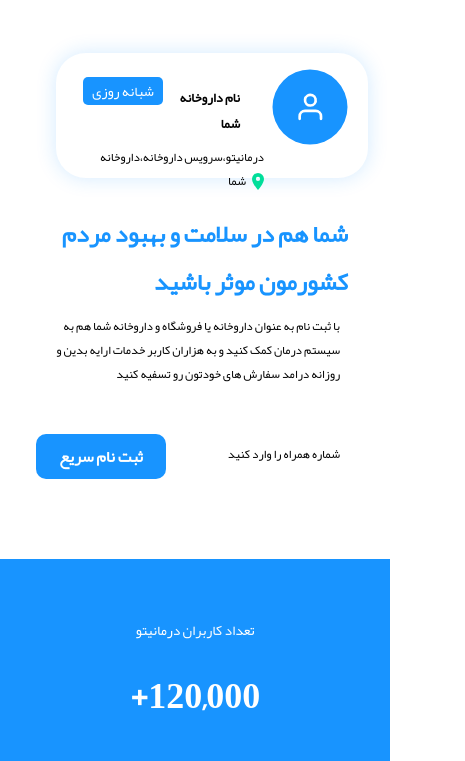
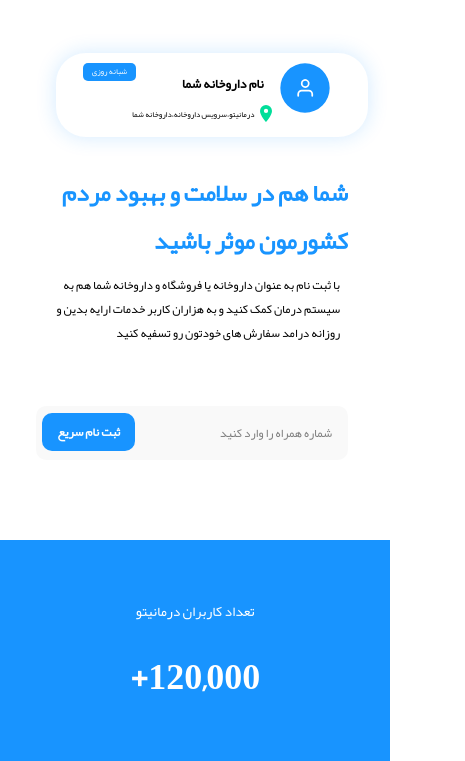
Before and after one commit to morf77/darmanitoo, a plain HTML site: page components/html/about.html in a window 390 px wide. Shown: the part 83-844 px from the top of the page, 465 px wide, since content can reach past the window. Drawn offline with Linux system fonts and the light colour scheme.

Commit message:
everything is good??

```diff
--- a/assests/css/about.css
+++ b/assests/css/about.css
@@ -31,6 +31,7 @@
     --input-text-color:#666666;
     --text-color:#000000;
     --circle-color:#E6F3FF;
+    --another-wite:#f9f9f9f9;
 }
 
 
@@ -337,27 +338,62 @@ footer {margin-top: 20vh;}
     display: flex;
     justify-content: space-between;
 }
-.can__secholder div{
-    display: flex;
-    flex-direction: row-reverse;
-    flex-wrap: wrap;
+.can__second form{
+    float: right;
+    position:relative;
+    height:65px;
+    align-self: flex-end;
+    margin-top: 0.8rem;
 }
-.can__secholder button {
-    width:130px;
-    height:45px;
+.can__second form input[type="text"]{
+    background-color: var(--another-wite);
+    font-size: 16px;
+    width:37vw;
+    height:100%;
+    border-radius: 10px;
+    border:none;
+    text-align: right;
+    padding-right:1rem;
+    color:#0000007e;
+}
+.can__second form button{
+    background:#1894ff;
+    color:#ffffff;
+    height:70%;
+    width:25.5%;
+    position: absolute;
+    margin-top: 2%;
+    margin-left:2%;
+    border:none;
+}
+@media(max-width:1200px){
+    .can__second form{height:54px;}
+    .can__second form button{margin-top: 2%;}
 }
 @media(max-width:1085px){
+    .--widthModifire{width:60px;margin-top: 0.5rem;}
     .--remove{display: none;}
     .can__second h1{font-size: 24px;}
-    .can__holder h2{font-size: 13px;}
+    .can__holder h2{font-size: 13px;padding-right: 1rem;}
+    .can__second form input[type="text"]{font-size: 12px;}
+    .can__first-p{
+        width:53px;
+        height:18px;
+        font-size: 8px;
+    }
+    .can__last-p{font-size: 8px;}
 
 }
 @media(max-width:800px){
     .can{flex-direction: column;}
     .can__first{width:80vw;box-shadow:0 0 20px #1893ff31;border-radius: 30px;margin-left:5vw;}
+    .can__container{height:84px;padding:auto;padding-top: 0.1rem;}
+    .--widthModifire{width:50px;margin-top: 0.5rem;}
     .can__second{width:80vw}
     .can__second h1{font-size: 24px;}
-
+    .can__second form {width:100%}
+    .can__second form input[type="text"]{width:100%;height:54px;font-size: 12px;display: inline;}
+    .can__second form button{margin-top: 2.2%;font-size: 13px;width:93px;height:38px;font-size: 12px;}
 }
 /* blue-section */
 .blue {
@@ -366,6 +402,7 @@ footer {margin-top: 20vh;}
     align-items: center;
     height:150px;
     padding:0;
+    overflow: hidden;
 }
 .blue__container{
     width:90%;
--- a/assests/css/test-page-home.css
+++ b/assests/css/test-page-home.css
@@ -30,6 +30,7 @@
     --gray-cover:rgba(0,0,0,0.16);
     --input-text-color:#666666;
     --text-color:#000000;
+    --another-wite:#f9f9f9f9;
 }
 
 
@@ -93,7 +94,7 @@ section{margin-top: 5rem;padding:10vw 10vw 0 10vw;}
 footer {margin-top: 20vh;}
 /* responsive */
 @media(max-width:1210px){
-    button{width:140px;height:43px;}
+    button{width:140px;height:43px;font-size: 15px;}
     h1{font-size: 30px;}
     h2{font-size: 18px;}
     h3{font-size: 14px;}
@@ -102,6 +103,7 @@ footer {margin-top: 20vh;}
     a{font-size: 12px;}
 }
 @media(max-width:950px){
+    button{font-size: 13px;}
     h1{font-size: 26px;}
     h2{font-size: 16px;}
     h3{font-size: 12px;}
@@ -117,6 +119,7 @@ footer {margin-top: 20vh;}
     button{
         width:170px;
         height:52px;
+        font-size: 16px;
     }
     button p{font-size: 16px;}
     h1{font-size: 24px;}
@@ -344,7 +347,7 @@ footer {margin-top: 20vh;}
 .about__icons {
     display: flex;
     flex-wrap: nowrap;
-    justify-content: space-around;
+    justify-content: space-between;
 }
 .about__icon {
     font-size: 14px;
@@ -356,7 +359,7 @@ footer {margin-top: 20vh;}
     display: flex;
     justify-content: center;
     align-content: center;
-    box-shadow:0 0 20px #1893ff21;
+    box-shadow:0 0 20px #1893ff50;
     border-radius: 20%;
     width:80px;
     height:80px;
@@ -438,7 +441,7 @@ footer {margin-top: 20vh;}
     justify-self: center;
 }
 .--bordered{
-    box-shadow:0 0 20px #1893ff31;
+    box-shadow:0 0 20px #1893ff21;
     border-radius: 20%;
 }
 .--bordered img{width:70px}
@@ -647,7 +650,7 @@ img[alt="tick"]{
     background:#1894ff;
     color:#ffffff;
     height:70%;
-    width:23%;
+    width:20%;
     position: absolute;
     margin-top: 2%;
     margin-left:2%;
@@ -690,6 +693,7 @@ img[alt="tick"]{
     .download__apps button{width:160px}
 }
 @media(max-width:700px){
+    .download{height:140vw}
     .download__picture:before,.download__text:before{display: none;}
     .download{flex-direction: column;flex-direction: column-reverse;height:170vw}
     .--web{display: none;}
@@ -712,11 +716,12 @@ img[alt="tick"]{
 
 }
 @media(max-width:560px){
-    .download{height:200vw}
-    .download__text h2,.download__text p{align-self: flex-end;}
-    .download__text form input[type="text"]{margin-right: -1rem;}
+    .download{height:180vw}
+    .download__text form input[type="text"]{margin-right: 0;}
 }
 @media(max-width:400px){
+    .download__text h2,.download__text p{align-self: flex-end;}
+    .download__text form input[type="text"]{margin-right: -2.4rem;}
     .download{height:210vw}
 }
 
@@ -752,36 +757,48 @@ img[alt="tick"]{
     margin-bottom: 5vw;
 }
 .membership__text h2{margin-bottom:2rem}
-.membership__submit {
-    display: flex;
-    justify-content: space-between;
-    margin-top: 3.5rem;
-    margin-left: 2vw;
+.membership__text form{
+    float: right;
+    position:relative;
+    height:65px;
+    align-self: flex-end;
+    margin-top: 0.8rem;
 }
-.membership__submit p{margin:0}
-.membership__submit button {
-    height:45px;
-    width: 130px;
+.membership__text form input[type="text"]{
+    background-color: var(--another-wite);
+    font-size: 16px;
+    width:37vw;
+    height:100%;
+    border-radius: 10px;
+    border:none;
+    text-align: right;
+    padding-right:1rem;
+    color:#0000007e;
 }
-.membership__submitText{display:flex;flex-wrap: wrap;justify-content: center;}
+.membership__text form button{
+    background:#1894ff;
+    color:#ffffff;
+    height:70%;
+    width:25.5%;
+    position: absolute;
+    margin-top: 2%;
+    margin-left:2%;
+    border:none;
+}
 @media(max-width:1200px){
-    .membership__submit{margin-top: 3rem;}
+    .membership__text form{height:54px;}
+    .membership__text form button{margin-top: 2%;}
 }
 @media(max-width:1050px){
-    .membership__submit button {
-        height:35px;
-        width: 100px;
-    }
+    .membership__text form input[type="text"]{font-size: 12px;}
+
 }
 @media(max-width:800px){
     .membership{background:none;padding-left:12px;padding-right: 12px;}
     .membership__container{flex-direction: column;align-items: center;padding-left:25px;padding-right:25px}
-    .membership__picture ,.membership__text{width:70vw;}
-    .membership__submit{margin-top: 3rem;margin-left: 0;justify-content: space-between;}
-    .membership__submit button {
-        height:45px;
-        width: 130px;
-    }
+    .membership__picture ,.membership__text{width:100%;}
+    .membership__text form input[type="text"]{width:302px;height:54px;font-size: 12px;display: inline;}
+    .membership__text form button{margin-top: 2.2%;font-size: 13px;width:93px;height:38px;font-size: 12px;}
     .membership h2{margin: 2rem 0;}
 }
 
--- a/components/html/about.html
+++ b/components/html/about.html
@@ -41,7 +41,7 @@
         <section class="can">
             <div class="can__first">
                 <div class="can__container">
-                    <img src="../../assests/img/person-icon.svg" alt="person">
+                    <img class="--widthModifire" src="../../assests/img/person-icon.svg" alt="person">
                     <div class="can__holder">
                         <p class="can__first-p">شبانه روزی</p>
                         <h2>نام داروخانه شما</h2>
@@ -70,12 +70,11 @@
                 <h1>شما هم در سلامت و بهبود مردم کشورمون موثر باشید</h1>
                 <p>با ثبت نام به عنوان داروخانه یا فروشگاه و داروخانه شما هم به سیستم درمان کمک کنید و به هزاران کاربر خدمات ارایه بدین و روزانه درامد سفارش های خودتون رو تسفیه کنید</p>
                 <div class="can__secholder">
-
-                    <button class="--bg-primary --text-waite">ثبت نام سریع</button>
-                    <div>
-                        <p>شماره همراه را وارد کنید</p>
-                        <p class="--remove">0912 61 36 900</p>
-                    </div>
+                    <form action="#">
+                        <button>ثبت نام سریع</button>
+                        <input class="--add-remove" type="text" name="phone-number" id="phone" value="0912 61 36 900شماره همراه را وارد کنید">
+                        <input class="--mobile" type="text" name="phone-number" id="phone" value="شماره همراه را وارد کنید">
+                    </form>
                 </div>
             </div>
         </section>
```
Also changed, not shown: components/html/index.html (+7 -9 lines).
